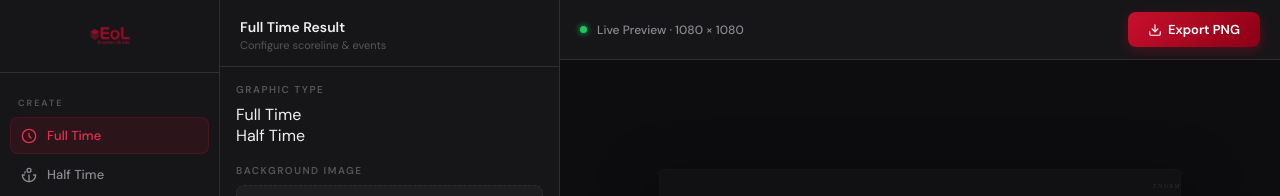
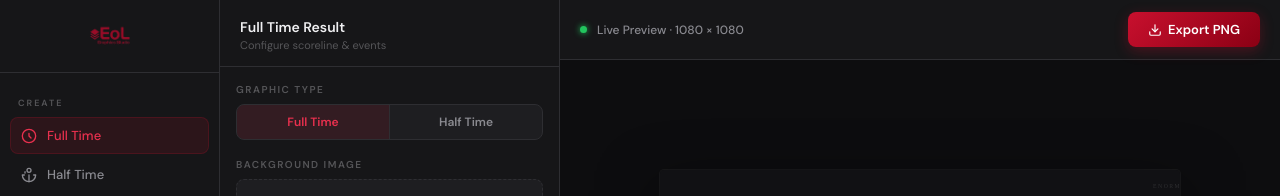
Before and after one commit to ENRMTY/graphics-studio, a React (Vite) app: page / in a window 1280 px wide. Shown: the top 196 px of the page. Built offline with nearby package versions, Linux system fonts and the light colour scheme; no server answers.

Commit message:
style: tweak the graphics type display ui to appear better

```diff
--- a/src/components/FullTimePanel.tsx
+++ b/src/components/FullTimePanel.tsx
@@ -55,19 +55,25 @@ export function FullTimePanel({
       {/* HT / FT toggle */}
       <div>
         <div className="section-label">Graphic Type</div>
-        <div className="tab-row">
-          <div
+        <div className="tab-row" role="tablist">
+          <button
+            type="button"
+            role="tab"
+            aria-selected={data.type === "fulltime"}
             className={`tab ${data.type === "fulltime" ? "active" : ""}`}
             onClick={() => onChange({ ...data, type: "fulltime" })}
           >
             Full Time
-          </div>
-          <div
+          </button>
+          <button
+            type="button"
+            role="tab"
+            aria-selected={data.type === "halftime"}
             className={`tab ${data.type === "halftime" ? "active" : ""}`}
             onClick={() => onChange({ ...data, type: "halftime" })}
           >
             Half Time
-          </div>
+          </button>
         </div>
       </div>
       {/* Background */}
--- a/src/services/graphicsService.ts
+++ b/src/services/graphicsService.ts
@@ -4,7 +4,7 @@ import type { FullTimeData, MatchdayData } from "../types";
 // API shapes
 export interface ApiGraphic {
   id: string;
-  graphicType: "fulltime" | "matchday";
+  graphicType: "fulltime" | "halftime" | "matchday";
   status: "draft" | "published";
   bgImageUrl: string | null;
   competitionId: string | null;
@@ -47,9 +47,11 @@ interface DraftsResponse {
 
 // mappers
 export function apiGraphicToFT(g: ApiGraphic): FullTimeData & { _id?: string } {
+  const type: FullTimeData["type"] =
+    g.graphicType === "halftime" ? "halftime" : "fulltime";
   return {
     _id: g.id,
-    type: "fulltime",
+    type,
     bgImage: g.bgImageUrl,
     competition: g.competitionName ?? "",
     competitionIcon: g.competitionIconUrl ?? null,
--- a/src/styles/components.css
+++ b/src/styles/components.css
@@ -136,6 +136,41 @@
   display: flex;
   flex-direction: column;
   gap: 18px;
+}
+
+.tab-row {
+  display: flex;
+  border-radius: var(--radius);
+  border: 1px solid var(--border);
+  overflow: hidden;
+  background: var(--surface2);
+}
+.tab-row .tab {
+  flex: 1;
+  margin: 0;
+  padding: 9px 12px;
+  border: none;
+  background: transparent;
+  font: inherit;
+  font-size: 12px;
+  font-weight: 600;
+  color: var(--text-dim);
+  cursor: pointer;
+  user-select: none;
+  transition:
+    background 0.12s,
+    color 0.12s;
+}
+.tab-row .tab:hover {
+  color: var(--text);
+  background: rgba(255, 255, 255, 0.04);
+}
+.tab-row .tab.active {
+  color: var(--red-light);
+  background: rgba(200, 16, 46, 0.12);
+}
+.tab-row .tab + .tab {
+  border-left: 1px solid var(--border);
 }
 
 /* ═══════════════════════════════════════════════════════════════
```
